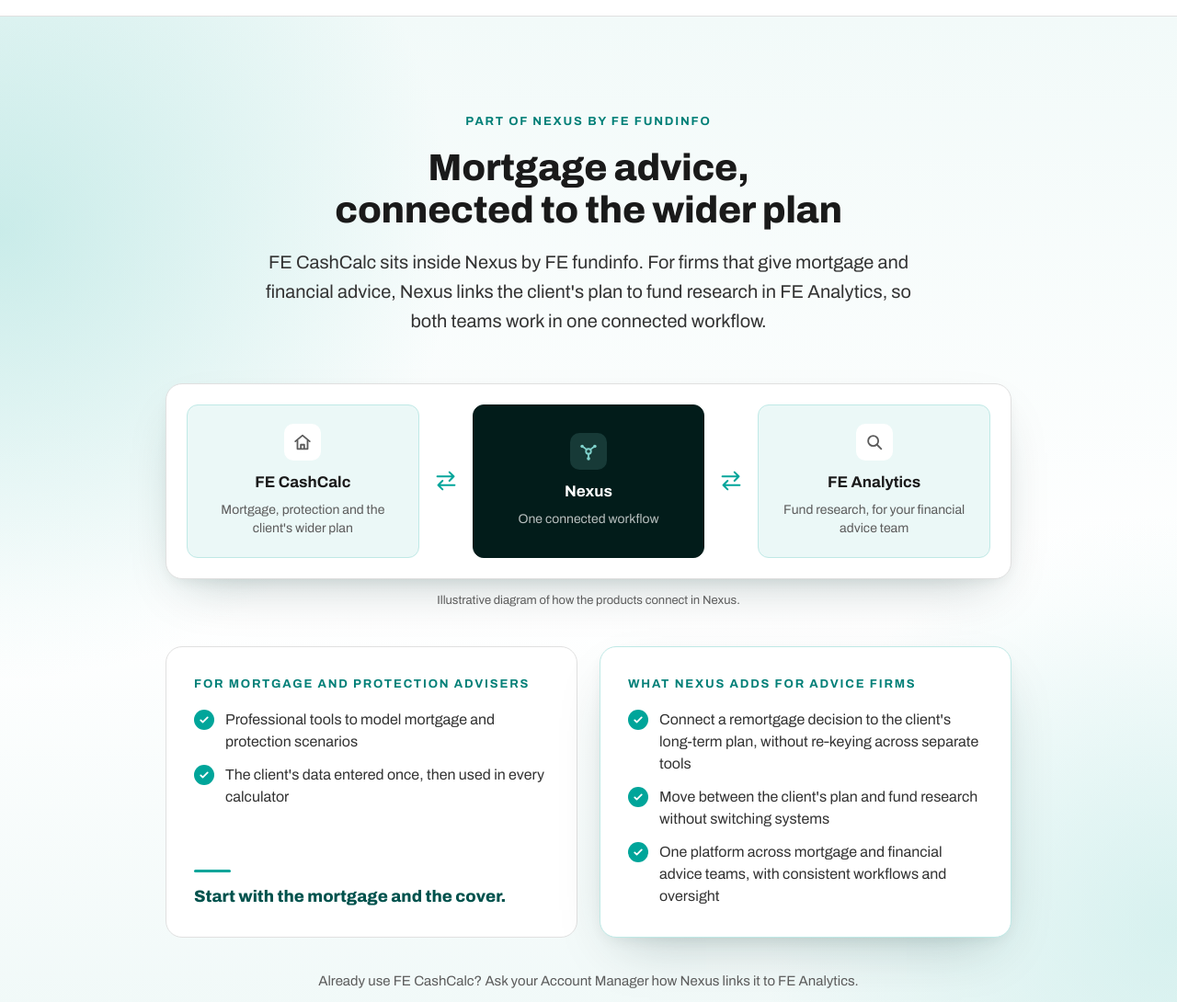
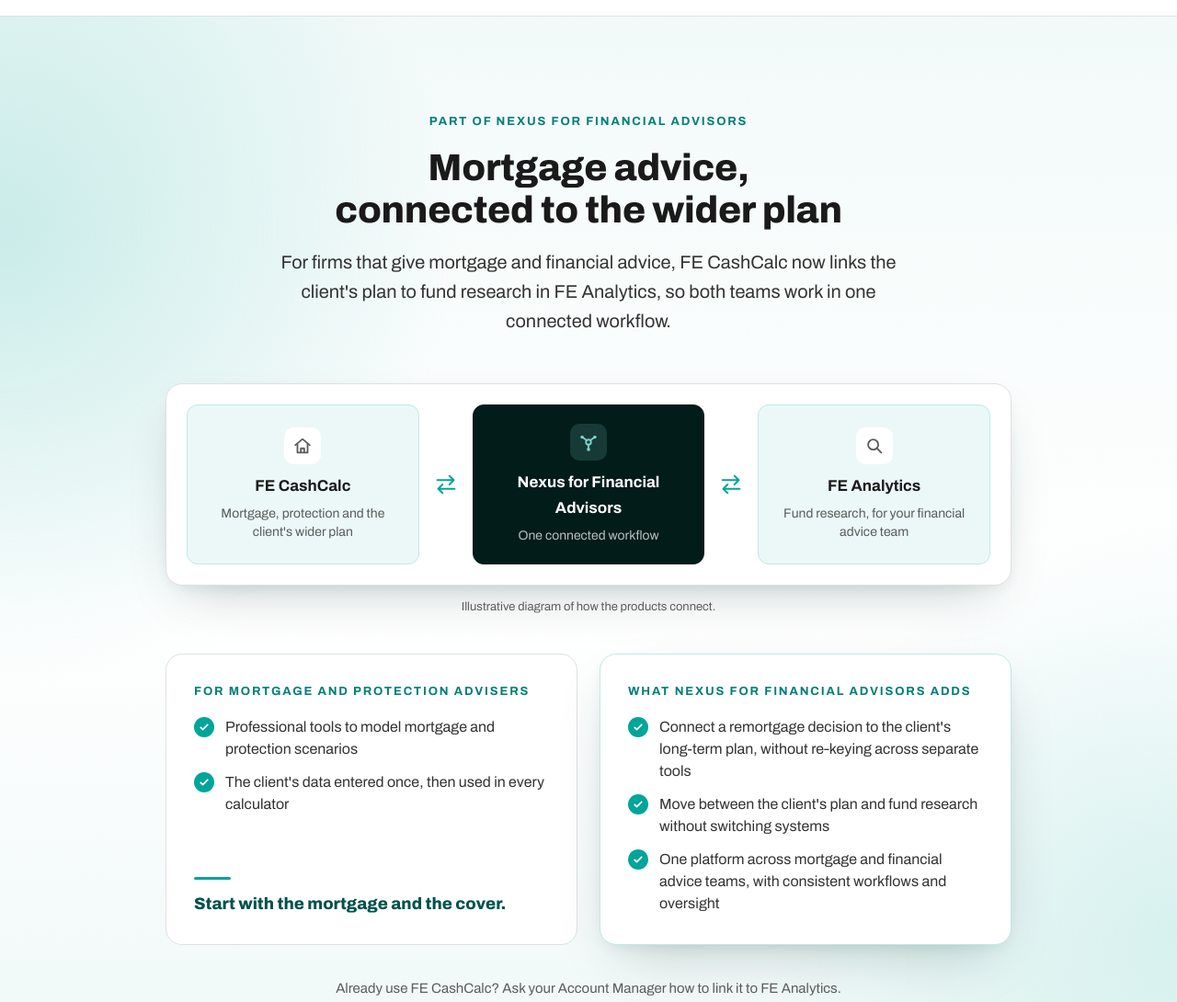
Before and after one commit to zmorshed0176-spec/cashcalc-mortgage-v1, a plain HTML site: page index.html in a window 1280 px wide. Shown: the part 4660-5750 px from the top of the page at 92% size. Drawn offline with Linux system fonts and the light colour scheme.

Commit message:
Add files via upload

```diff
--- a/index.html
+++ b/index.html
@@ -7,6 +7,15 @@
 <meta name="description" content="Mortgage and protection planning, built into FE CashCalc. Model the mortgage, the remortgage and the cover in one client plan, with 10 calculators and stress tests. Book a demo.">
 <meta name="robots" content="noindex">
 <meta name="theme-color" content="#021C1A">
+
+<!--
+  v2 (17 Nov 2026): same client note as cashcalc-nexus-v4 round 2. "Nexus for Financial
+  Advisors" (spelled "Advisors") EVERYWHERE Nexus appeared in visible text: section 4 eyebrows,
+  diagram hub, FAQ question, and every "Nexus by FE fundinfo". Lines where the name would repeat
+  straight after a heading/eyebrow/question were reworded instead. No bare "Nexus" left in
+  visible text. Title/meta never mentioned Nexus, so unchanged. Full list: ./CHANGES.md.
+  Everything else is v1, unchanged. The v1 notes below still describe the page.
+-->
 
 <!--
   FE CashCalc MORTGAGE + PROTECTION page, v1 (first draft, 13 Oct 2026). Client: FFI.
@@ -208,6 +217,7 @@ p,li,h1,h2,h3,dt,dd,summary,span,label{overflow-wrap:break-word;}
   color:var(--teal-700);
 }
 .band-dark .eyebrow{color:var(--teal-400);}
+.eyebrow{text-wrap:balance;} /* v2: long eyebrows wrap evenly, no orphan word */
 
 /* gradient underline under key words (reference's underlined H1 phrase) */
 .ul{
@@ -1024,14 +1034,13 @@ p,li,h1,h2,h3,dt,dd,summary,span,label{overflow-wrap:break-word;}
 <section class="section band-light" id="nexus" aria-labelledby="nexus-title">
   <div class="container">
     <div class="head">
-      <span class="eyebrow">Part of Nexus by FE fundinfo</span>
+      <span class="eyebrow">Part of Nexus for Financial Advisors</span>
       <h2 id="nexus-title" class="h2">Mortgage advice, connected to the wider plan</h2>
-      <p class="lead">FE CashCalc sits inside Nexus by FE fundinfo. For firms that give mortgage and
-        financial advice, Nexus links the client's plan to fund research in FE Analytics, so both
-        teams work in one connected workflow.</p>
+      <p class="lead">For firms that give mortgage and financial advice, FE CashCalc now links the
+        client's plan to fund research in FE Analytics, so both teams work in one connected workflow.</p>
     </div>
 
-    <div class="flow" role="img" aria-label="Diagram: FE CashCalc mortgage and protection planning and FE Analytics fund research, connected through Nexus">
+    <div class="flow" role="img" aria-label="Diagram: FE CashCalc mortgage and protection planning and FE Analytics fund research, connected through Nexus for Financial Advisors">
       <div class="node">
         <span class="node__ico"><svg><use href="#i-home"/></svg></span>
         <b>FE CashCalc</b><span>Mortgage, protection and the client's wider plan</span>
@@ -1039,7 +1048,7 @@ p,li,h1,h2,h3,dt,dd,summary,span,label{overflow-wrap:break-word;}
       <div class="flow__arrow"><svg><use href="#i-swap"/></svg></div>
       <div class="node node--hub">
         <span class="node__ico"><svg><use href="#i-hub"/></svg></span>
-        <b>Nexus</b><span>One connected workflow</span>
+        <b>Nexus for Financial Advisors</b><span>One connected workflow</span>
       </div>
       <div class="flow__arrow"><svg><use href="#i-swap"/></svg></div>
       <div class="node">
@@ -1047,7 +1056,7 @@ p,li,h1,h2,h3,dt,dd,summary,span,label{overflow-wrap:break-word;}
         <b>FE Analytics</b><span>Fund research, for your financial advice team</span>
       </div>
     </div>
-    <p class="tiny center flow-note">Illustrative diagram of how the products connect in Nexus.</p>
+    <p class="tiny center flow-note">Illustrative diagram of how the products connect.</p>
 
     <div class="split">
       <div class="listcard">
@@ -1059,7 +1068,7 @@ p,li,h1,h2,h3,dt,dd,summary,span,label{overflow-wrap:break-word;}
         <p class="listcard__foot">Start with the mortgage and the cover.</p>
       </div>
       <div class="listcard listcard--accent">
-        <span class="eyebrow">What Nexus adds for advice firms</span>
+        <span class="eyebrow">What Nexus for Financial Advisors adds</span>
         <ul class="checks">
           <li><span class="ico-check"><svg><use href="#i-check"/></svg></span>Connect a remortgage decision to the client's long-term plan, without re&#8209;keying across separate tools</li>
           <li><span class="ico-check"><svg><use href="#i-check"/></svg></span>Move between the client's plan and fund research without switching systems</li>
@@ -1068,7 +1077,7 @@ p,li,h1,h2,h3,dt,dd,summary,span,label{overflow-wrap:break-word;}
       </div>
     </div>
 
-    <p class="small center client-line">Already use FE CashCalc? Ask your Account Manager how Nexus links it to FE Analytics.</p>
+    <p class="small center client-line">Already use FE CashCalc? Ask your Account Manager how to link it to FE Analytics.</p>
   </div>
 </section>
 
@@ -1179,10 +1188,10 @@ p,li,h1,h2,h3,dt,dd,summary,span,label{overflow-wrap:break-word;}
             adviser licence. For larger firms, contact us for a bespoke group price.</p></div>
         </details>
         <details>
-          <summary><span>Where does Nexus fit in?</span><span class="faq__chev" aria-hidden="true"><svg><use href="#i-chev"/></svg></span></summary>
-          <div class="faq__a"><p>FE CashCalc sits inside Nexus by FE fundinfo. For firms that also give
-            financial advice, Nexus links the client's plan to fund research in FE Analytics, so you can
-            move between the two without switching systems.</p></div>
+          <summary><span>Where does Nexus for Financial Advisors fit in?</span><span class="faq__chev" aria-hidden="true"><svg><use href="#i-chev"/></svg></span></summary>
+          <div class="faq__a"><p>It's the FE fundinfo platform that FE CashCalc sits inside. For firms that
+            also give financial advice, it links the client's plan to fund research in FE Analytics, so you
+            can move between the two without switching systems.</p></div>
         </details>
         <details>
           <summary><span>I already use FE CashCalc. Do I need to set anything up?</span><span class="faq__chev" aria-hidden="true"><svg><use href="#i-chev"/></svg></span></summary>
```
